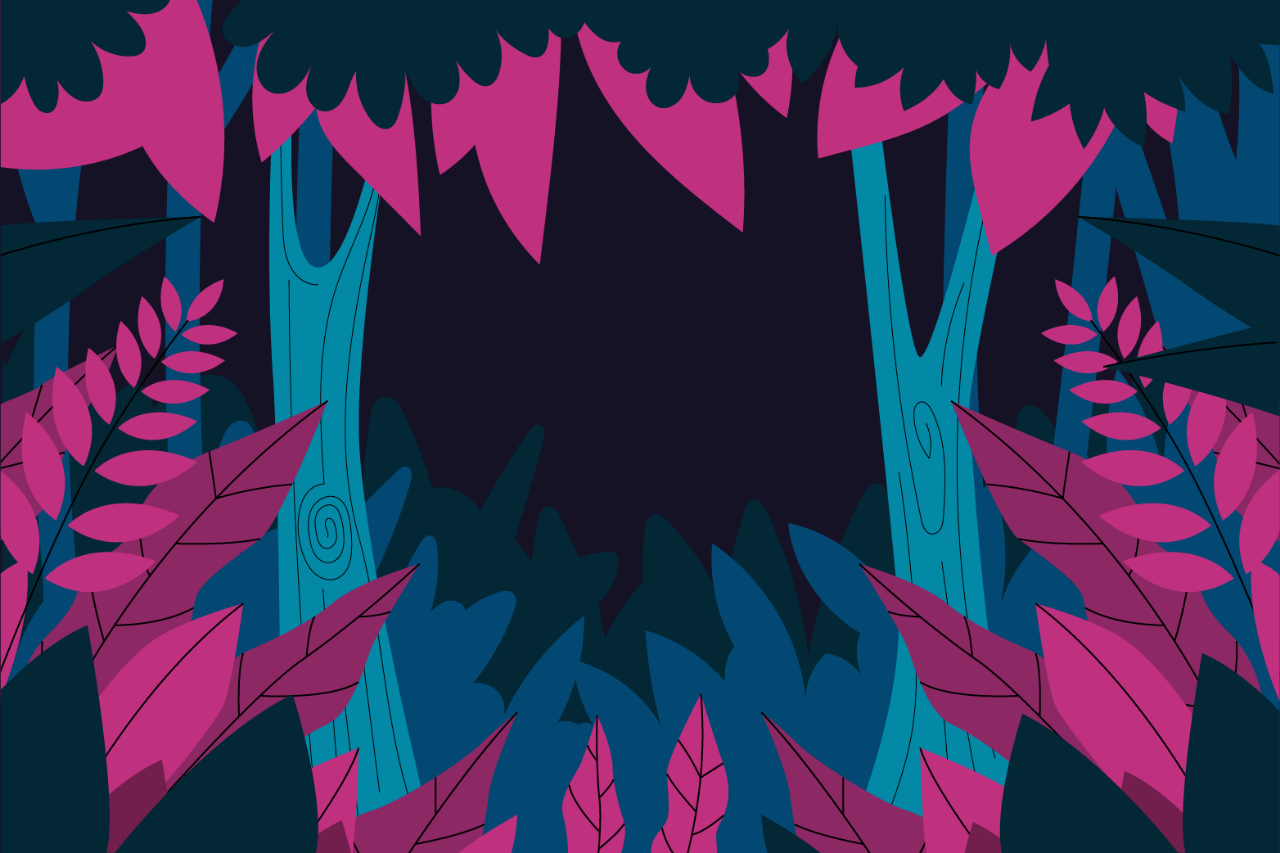
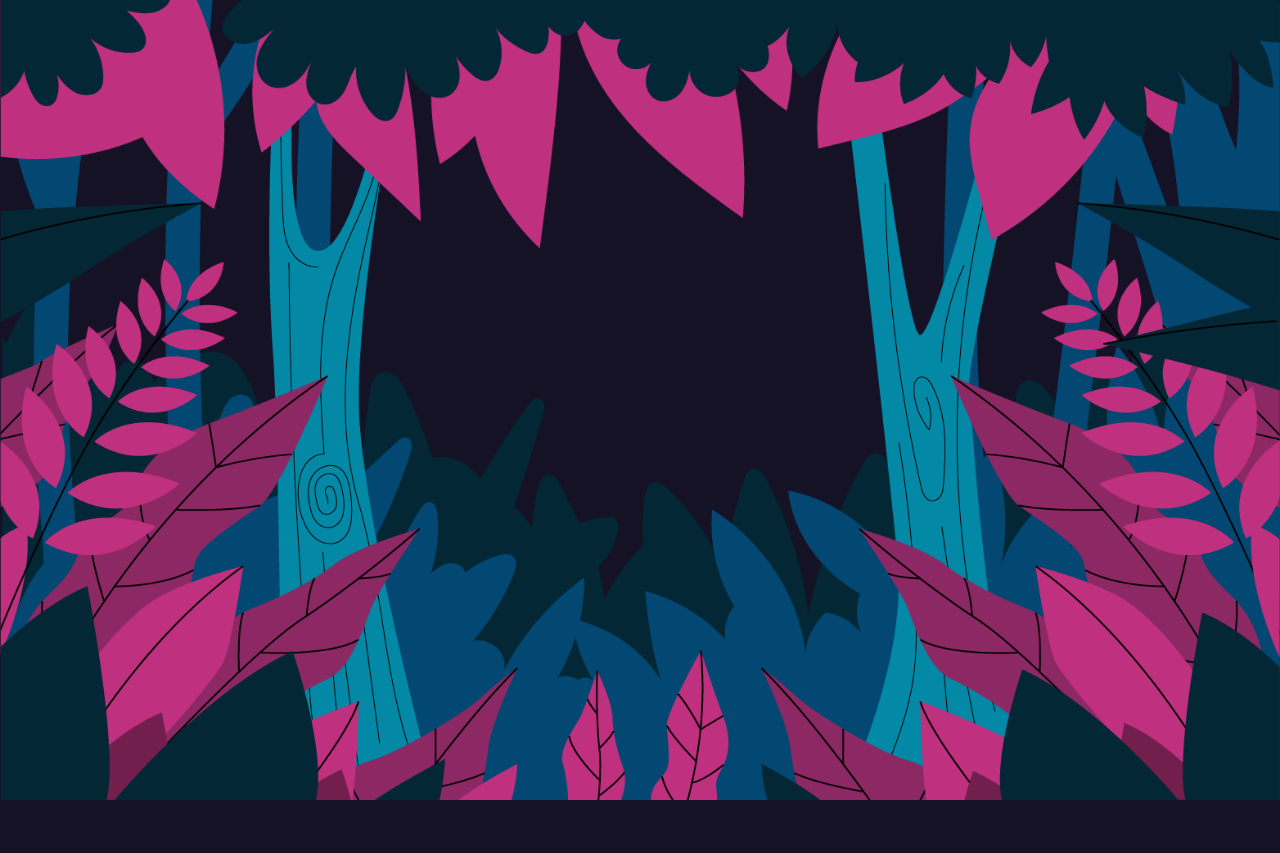
Before and after one commit to RichardMuhvic/Jungle, a plain HTML site: page index.html in a window 1280 px wide. After the commit the page ends 800 px from the top, so only its background shows below. Drawn offline with Linux system fonts and the light colour scheme.

Commit message:
changement des classes et valeurs

```diff
--- a/index.html
+++ b/index.html
@@ -10,26 +10,13 @@
 
 </head>
 <body>
-    <div id="scene">
-        <img class="plan-1 image_down" src="images/plans/plan_1_down.png" data-depth="0.2" alt="">
-        <img class="plan-1 image_up" src="images/plans/plan_1_up.png" data-depth="0.2" alt="">
-        <img class="plan-1 image_left" src="images/plans/plan_1_left.png" data-depth="0.2" alt="">
-        <img class="plan-1 image_right" src="images/plans/plan_1_right.png" data-depth="0.2" alt="">
-
-        <img class="plan-2 image_down" src="images/plans/plan_2_down.png" data-depth="0.5" alt="">
-        <img class="plan-2 image_up" src="images/plans/plan_2_up.png" data-depth="0.5" alt="">
-        <img class="plan-2 image_left" src="images/plans/plan_2_left.png" data-depth="0.5" alt="">
-        <img class="plan-2 image_right" src="images/plans/plan_2_right.png" data-depth="0.5" alt="">
-
-        <img class="plan-3 image_left" src="images/plans/plan_3_left.png" data-depth="0.8" alt="">
-        <img class="plan-3 image_right" src="images/plans/plan_3_right.png" data-depth="0.8" alt="">
-
-        <img class="plan-4 image_left" src="images/plans/plan_4_left.png" data-depth="1.1" alt="">
-        <img class="plan-4 image_right" src="images/plans/plan_4_right.png" data-depth="1.1" alt="">
-
-        <img class="plan-5 image_down" src="images/plans/plan_5_down.png" data-depth="2" alt="">
-
-        <img class="plan-6 image_down" src="images/plans/plan_6_down.png" data-depth="2.5" alt="">
+    <div class="container">
+        <img class="layer" src="images/plan_1.png" data-value="1" alt="">
+        <img class="layer" src="images/plan_2.png" data-value="2" alt="">
+        <img class="layer" src="images/plan_3.png" data-value="3" alt="">
+        <img class="layer" src="images/plan_4.png" data-value="4" alt="">
+        <img class="layer" src="images/plan_5.png" data-value="5" alt="">
+        <img class="layer" src="images/plan_6.png" data-value="6" alt="">
     </div>
 
     <script src="script.js"></script>
--- a/script.js
+++ b/script.js
@@ -1,2 +1,12 @@
-const scene = document.getElementById('scene');
-const parallaxScene= new Parallax(scene);
+document.addEventListener("mousemove", parallax);
+
+function parallax(e) {
+    document.querySelectorAll('.layer').forEach(function(move) {
+        let movingValue = move.getAttribute('data-valuer');
+
+        let x = (e.clientX * movingValue) / 250;
+        let y = (e.clientY * movingValue) / 250;
+
+        move.style.transform = "translateX("+x+"px) translateY("+y+"px)";
+    });
+}
--- a/style.css
+++ b/style.css
@@ -1,53 +1,54 @@
-body{
+* {
     margin: 0;
-    background-color: #151225;
+    padding: 0;
 }
 
-#scene {
+body {
+    background-color: #151225;
+    margin: 0;
+    padding: 0;
+    width: 100%;
+    height: 100vh;
+    display: flex;
+    justify-content: center;
+    align-items: center;
+}
+
+.container {
     position: relative;
     width: 100%;
     height: 100vh;
-}
-
-.plan-1, .plan-2, .plan-3, .plan-4, .plan-5, .plan-5, .plan-6 {
-    width: 100%;
+    display: flex;
+    justify-content: center;
+    align-items: center;
+    overflow: hidden;
 
 }
 
-.image_down{
-
-}
-.image_up{
-
-}
-.image_left{
-
-}
-.image_right{
-
+.container img {
+    position: absolute;
+  width: 100%;
+  height: 100%;
+  top: 0;
+  left: 0;
+  /*object-fit: contain;*/
 }
 
-.plan-1{
-    position: absolute;
-    z-index: 100;
-}
-.plan-2{
-    position: absolute;
-    z-index: 90;
-}
-.plan-3{
-    position: absolute;
-    z-index: 80;
-}
-.plan-4{
-    position: absolute;
-    z-index: 70;
-}
-.plan-5{
-    position: absolute;
+.container img:nth-child(1) {
     z-index: 60;
 }
-.plan-6{
-    position: absolute;
+.container img:nth-child(2) {
     z-index: 50;
 }
+.container img:nth-child(3) {
+    z-index: 40;
+}
+.container img:nth-child(4) {
+    z-index: 30;
+}
+.container img:nth-child(5) {
+    z-index: 20;
+}
+.container img:nth-child(6) {
+    z-index: 10;
+}
```
